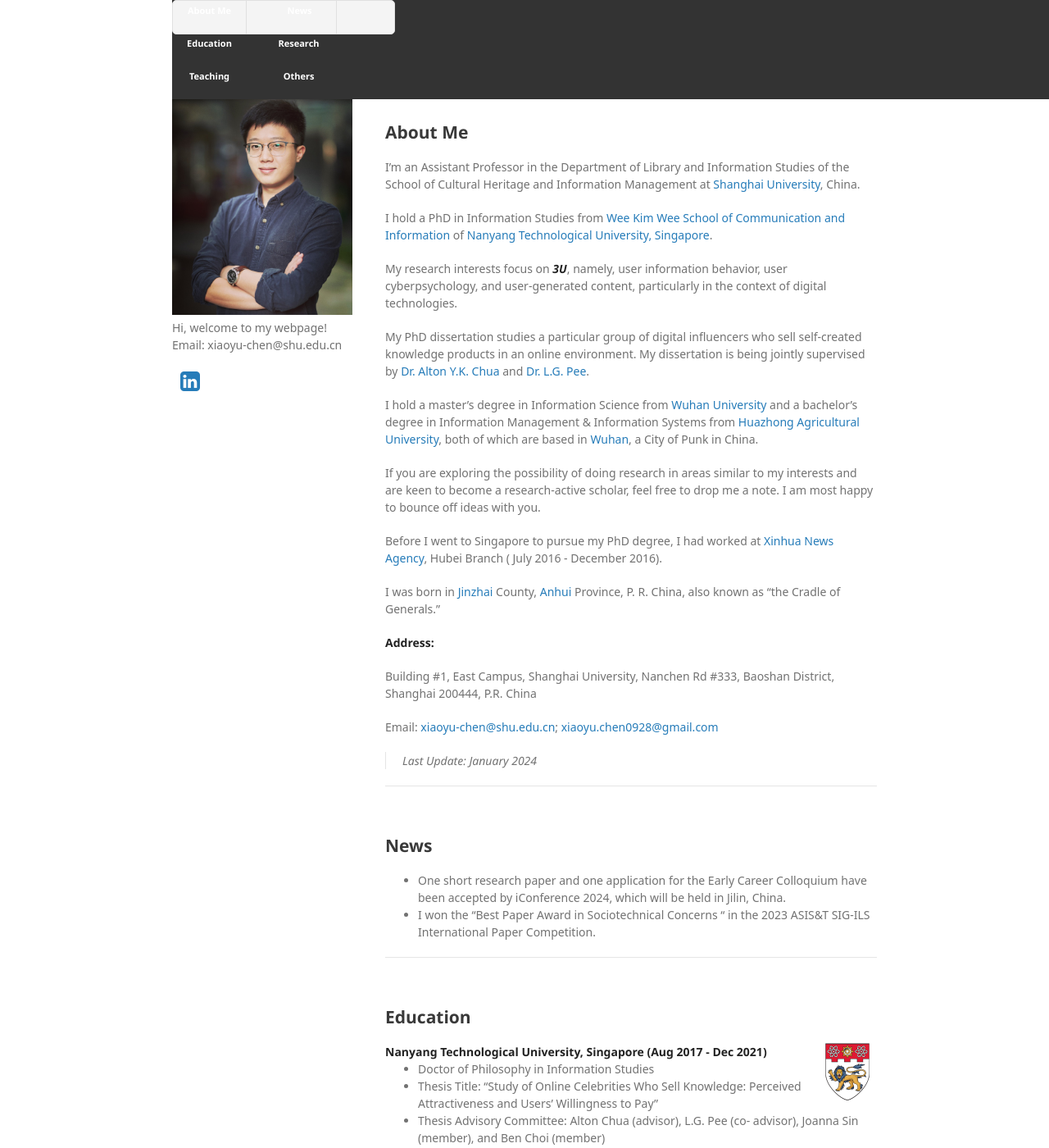
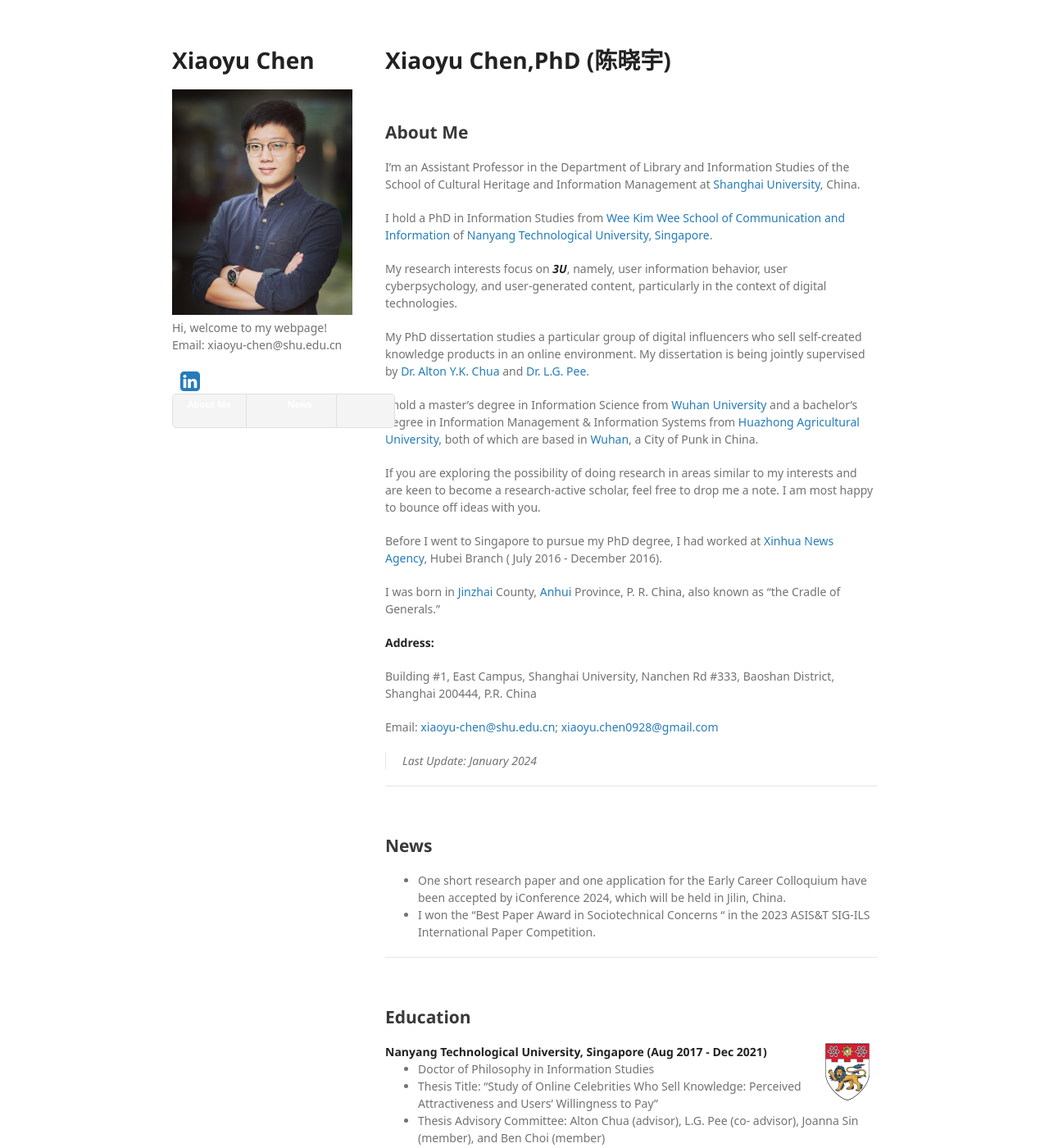
Before and after one commit to xiaoyu0928/xiaoyu0928.github.io, a Jekyll site: the page built from index.md, in a window 1280 px wide and 1400 px high. Shown: the whole window at 82% size. Built offline with Jekyll 4.4.1, drawn with Linux system fonts in a browser that asks for light colours; some web fonts are replaced; a style sheet for code colours, icons or effects is not loaded; our own code applies the rules of GitHub Pages for plain Markdown files.

Commit message:
Update style.scss

```diff
--- a/assets/css/style.scss
+++ b/assets/css/style.scss
@@ -3,12 +3,6 @@
 
 @import "jekyll-theme-minimal";
 .main-navigation {
-  background-color: #333;
-  text-align: center;
-  position: fixed;
-  width: 100%;
-  top: 0;
-  z-index: 1000;
 
   ul {
     list-style: none;
```
